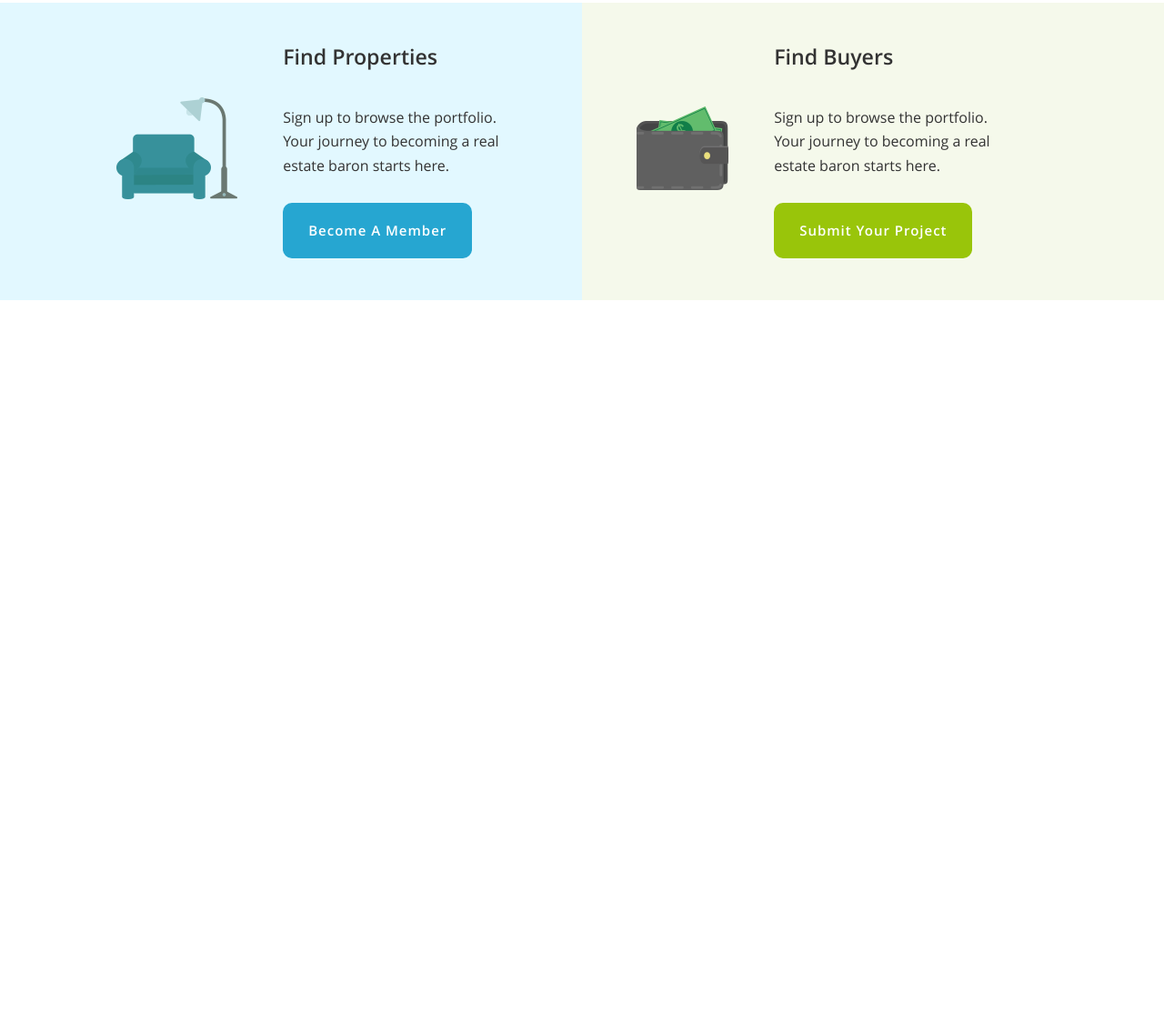
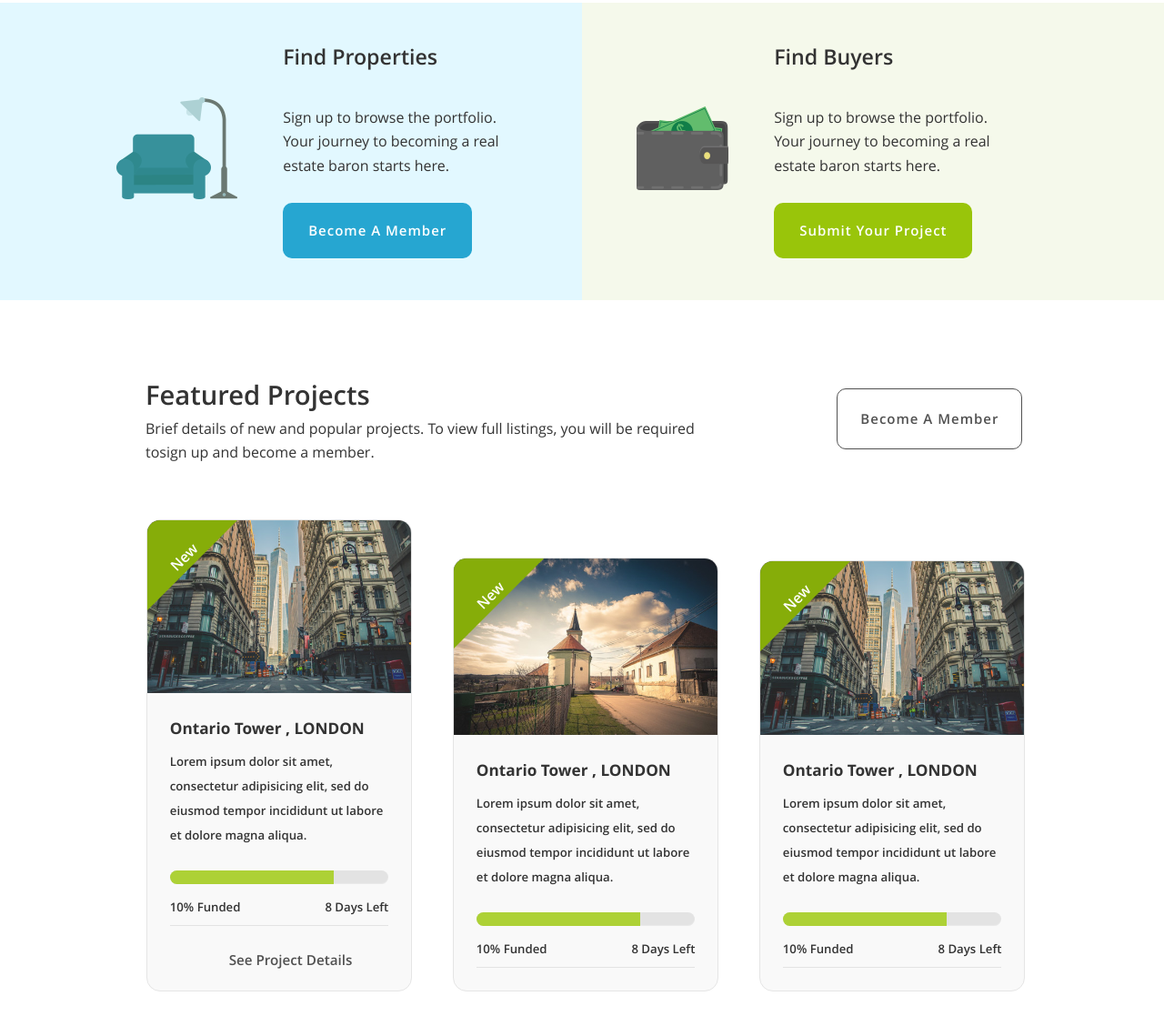
Before and after one commit to dzakhark/Crowdme-landing, a website: page app/index.html in a window 1280 px wide. Shown: the part 1757-2885 px from the top of the page at 91% size. Before the commit the page ends 2087 px from the top, so only its background shows below. Drawn offline with Linux system fonts and the light colour scheme.

Commit message:
Added section-4

```diff
--- a/app/index.html
+++ b/app/index.html
@@ -114,10 +114,81 @@
 					<div style="clear: both"></div>
 				</div>
 			</div>
+			<div style="clear: both"></div>
+
 
 			<div class="section-4">
 				<div class="header-project-section">
+					<div class="text">
+						<p class="head-text">Featured Projects</p>
+						<p>Brief details of new and popular projects. To view full listings, you will be required tosign up and become a member.</p>
+					</div>
+					<div class="btn">
+						<a class="button button-white" href="#">Become A Member</a>
+					</div>
+				</div>
+				<div class="project-list">
+					<div class="item">
+						<div class="photo" >
+							<img src="img/photo-1.jpg" alt="" class="img-responsive">
+							<div class="label-new"><span>New</span></div>
+						</div>
+						<div class="info">
+							<p class="title">Ontario Tower , <span class="city">London</span></p>
+							<p>Lorem ipsum dolor sit amet, consectetur adipisicing elit, sed do eiusmod tempor incididunt ut labore et dolore magna aliqua.</p>
+							<div class="progress-bar">
+								<div class="meter">
+									<span style="width: 75%"></span>
+								</div>
+							</div>
+							<div class="progress-bar-info">
+								<span class="progress">10% Funded</span>
+								<span class="days">8 Days Left</span>
+							</div>
+							<a href="#" class="pr-det">see project details<i class="fa fa-caret-right" aria-hidden="true"></i></a>
+						</div>
 
+					</div>
+					<div class="item">
+						<div class="photo">
+							<img src="img/photo-2.jpg" alt="" class="img-responsive">
+							<div class="label-new"><span>New</span></div>
+						</div>
+						<div class="info">
+							<p class="title">Ontario Tower , <span class="city">London</span></p>
+							<p>Lorem ipsum dolor sit amet, consectetur adipisicing elit, sed do eiusmod tempor incididunt ut labore et dolore magna aliqua.</p>
+							<div class="progress-bar">
+								<div class="meter">
+									<span style="width: 75%"></span>
+								</div>
+							</div>
+							<div class="progress-bar-info">
+								<span class="progress">10% funded</span>
+								<span class="days">8 days left</span>
+							</div>
+							<a href="#"></a>
+						</div>
+					</div>
+					<div class="item">
+						<div class="photo">
+							<img src="img/photo-1.jpg" alt="" class="img-responsive">
+							<div class="label-new"><span>New</span></div>
+						</div>
+						<div class="info">
+							<p class="title">Ontario Tower , <span class="city">London</span></p>
+							<p>Lorem ipsum dolor sit amet, consectetur adipisicing elit, sed do eiusmod tempor incididunt ut labore et dolore magna aliqua.</p>
+							<div class="progress-bar">
+								<div class="meter">
+									<span style="width: 75%"></span>
+								</div>
+							</div>
+							<div class="progress-bar-info">
+								<span class="progress">10% Funded</span>
+								<span class="days">8 Days Left</span>
+							</div>
+							<a href="#"></a>
+						</div>
+					</div>
 				</div>
 			</div>
 
--- a/app/sass/main.sass
+++ b/app/sass/main.sass
@@ -71,7 +71,7 @@ body
 	text-align: center
 	position: relative
 	outline: none
-	transition: background-color .1s ease
+	transition: background-color .2s ease
 	&:focus, &:hover
 		text-decoration: none
 		color: #fff
@@ -101,6 +101,17 @@ body
 			background-color: lighten(#26a6d1, 10%)
 		&:active
 			background-color: darken(#26a6d1, 10%)
+	&.button-white
+		background-color: #ffffff
+		border: 1px solid #515151
+		color: #515151
+		padding: 20px 25px
+		&:hover
+			background-color: #515151
+			color: #ffffff
+		&:active
+			background-color: darken(#515151, 10%)
+			color: #ffffff
 
 
 .wrapper
@@ -329,5 +340,123 @@ body
 		padding: 18px 28px
 		white-space: nowrap
 
+/*============ section-3 ============*/
+.section-4
+	padding-top: 80px
+	padding-bottom: 70px
+	padding-left: 10px
+	max-width: 980px
+	margin: 0 auto
+
+	& .header-project-section
+		padding-bottom: 60px
+
+	& .text
+		display: inline-block
+		width: 65%
+
+	& .head-text
+		font-size: 29.2px
+		font-weight: 600
+
+	& .btn, .text
+		display: inline-block
+		white-space: normal
+		vertical-align: middle
+		position: relative
+	& .btn
+		width: 34%
+		text-align: end
+
+.project-list
+	margin: 0 -2%
+
+	& .item
+		width: 29%
+		margin: 0 2%
+		min-height: 100px
+		//background-color: #515151
+		display: inline-block
+		overflow: hidden
+		border-radius: 15px
+		border: 1px solid #e5e5e5
+		background-color: #f9f9f9
+		//background: url('../img/photo-1.jpg') center/cover no-repeat
+		& .photo
+			width: 100%
+			max-height: 225px
+			position: relative
+
+		& .label-new
+			position: absolute
+			top: -70px
+			left: -70px
+			width: 140px
+			height: 140px
+			background-color: #86ad09
+			color: #ffffff
+			font-weight: 600
+			text-align: center
+			transform: rotate(-45deg)
+			& span
+				position: absolute
+				bottom: 0
+				right: 0
+				left: 0
+
+		& .info
+			padding: 25px
+			font-weight: 600
+
+			& .title
+				font-weight: bold
+				padding: 0
+				font-size: 17.2px
+				& .city
+					text-transform: uppercase
+
+			& p
+				font-size: 13.2px
+				line-height: 27px
+				padding: 10px 0
+
+			.progress-bar
+				padding: 15px 0
+
+			& .meter
+				height: 15px
+				position: relative
+				background: #e3e3e3
+				border-radius: 25px
+				box-shadow: inset 0 -1px 1px rgba(255,255,255,0.3)
+				& > span
+					display: block
+					height: inherit
+					border-top-left-radius: 25px
+					border-bottom-left-radius: 25px
+					background-color: #add136
+					z-index: 10
+					overflow: hidden
+
+			& .progress-bar-info
+				font-size: 13.2px
+				padding-bottom: 30px
+				border-bottom: 1px solid #e3e3e3
+				text-transform: capitalize
+				& .progress
+					display: inline-block
+					float: left
+				& .days
+					display: inline-block
+					float: right
+
+			& .pr-det
+				display: inline-block
+				float: right
+				padding: 25px 40px 20px 0
+				font-size: 15.2px
+				text-transform: capitalize
+				color: #515151
+
 
 @import "media" // Всегда в конце
```
Also changed, not shown: app/css/main.min.css, app/img/photo-1.jpg (added), app/img/photo-2.jpg (added).
